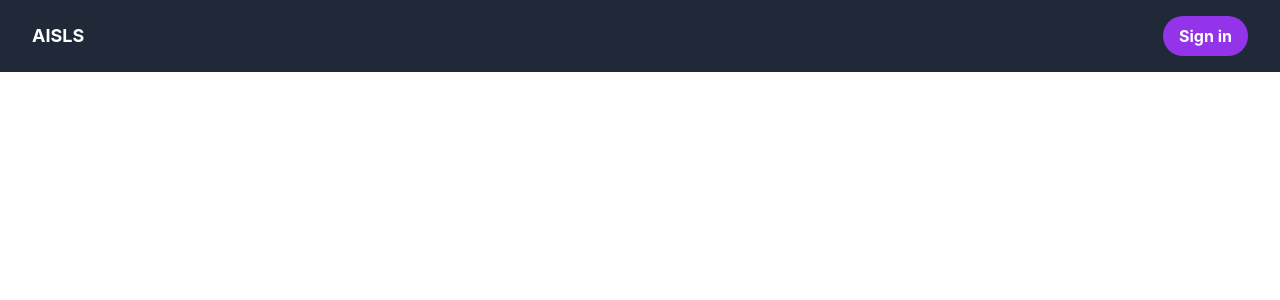
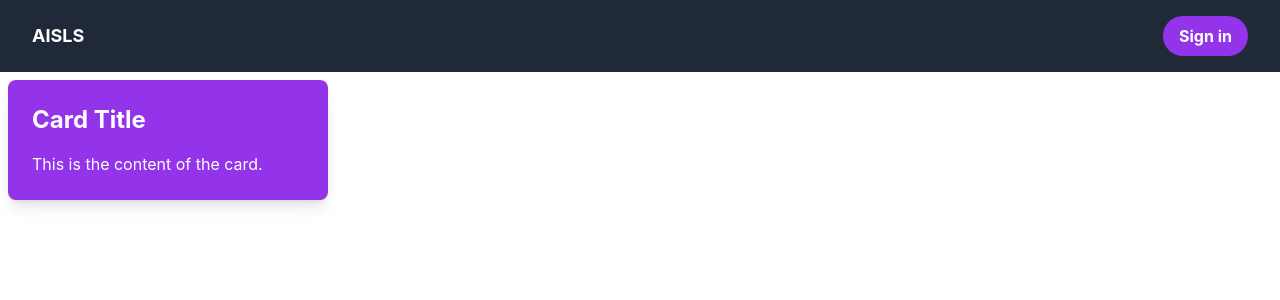
Before and after one commit to chamath-ranasinghe/studysupport, a React (Create React App) app: page / in a window 1280 px wide. Shown: the top 300 px of the page. Built offline with nearby package versions, Linux system fonts and the light colour scheme.

Commit message:
Card Component Created

```diff
--- a/src/App.js
+++ b/src/App.js
@@ -1,10 +1,12 @@
 import Navbar from "./Components/NavBar";
+import Card from "./Components/Card";
 
 
 function App() {
   return (
     <div className="App">
     <Navbar/>
+    <Card/>
     </div>
   );
 }
--- /dev/null
+++ b/src/Components/Card.js
@@ -0,0 +1,12 @@
+import React from 'react';
+
+const Card = () => {
+  return (
+    <div className="w-1/4 bg-purple-600 shadow-lg rounded-lg p-6 m-2">
+      <h2 className="text-white text-2xl font-bold mb-4">Card Title</h2>
+      <p className="text-white">This is the content of the card.</p>
+    </div>
+  );
+};
+
+export default Card;
```
